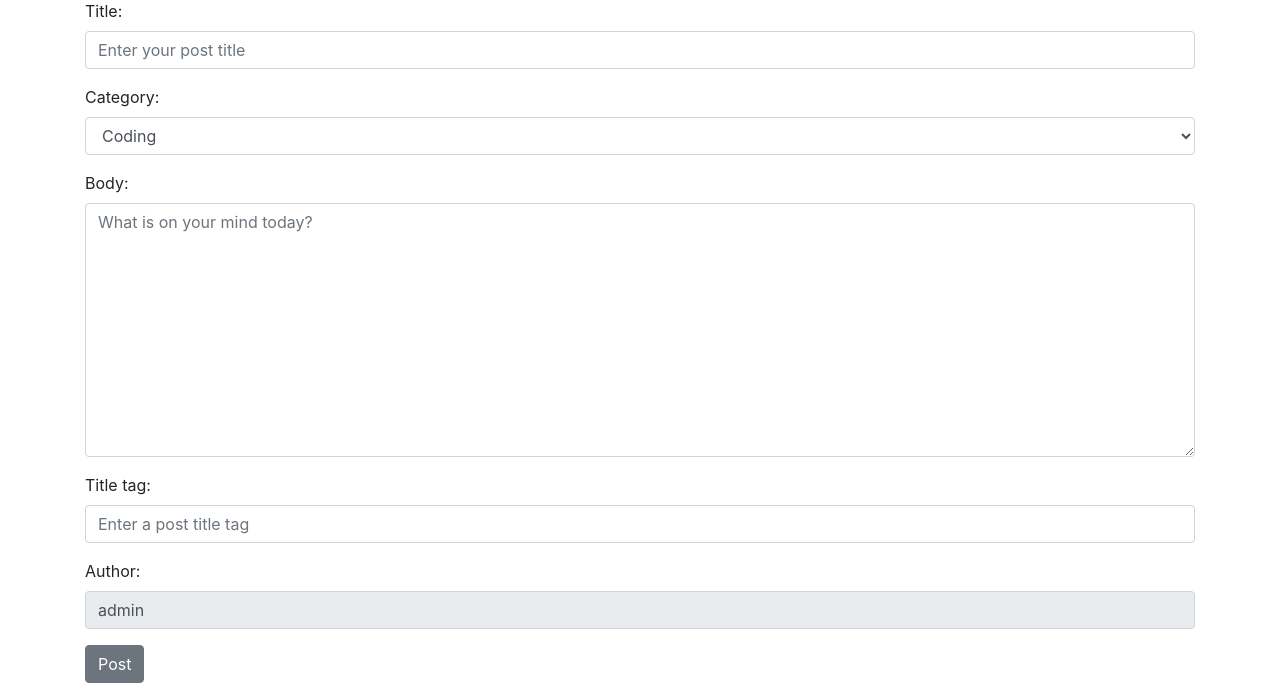
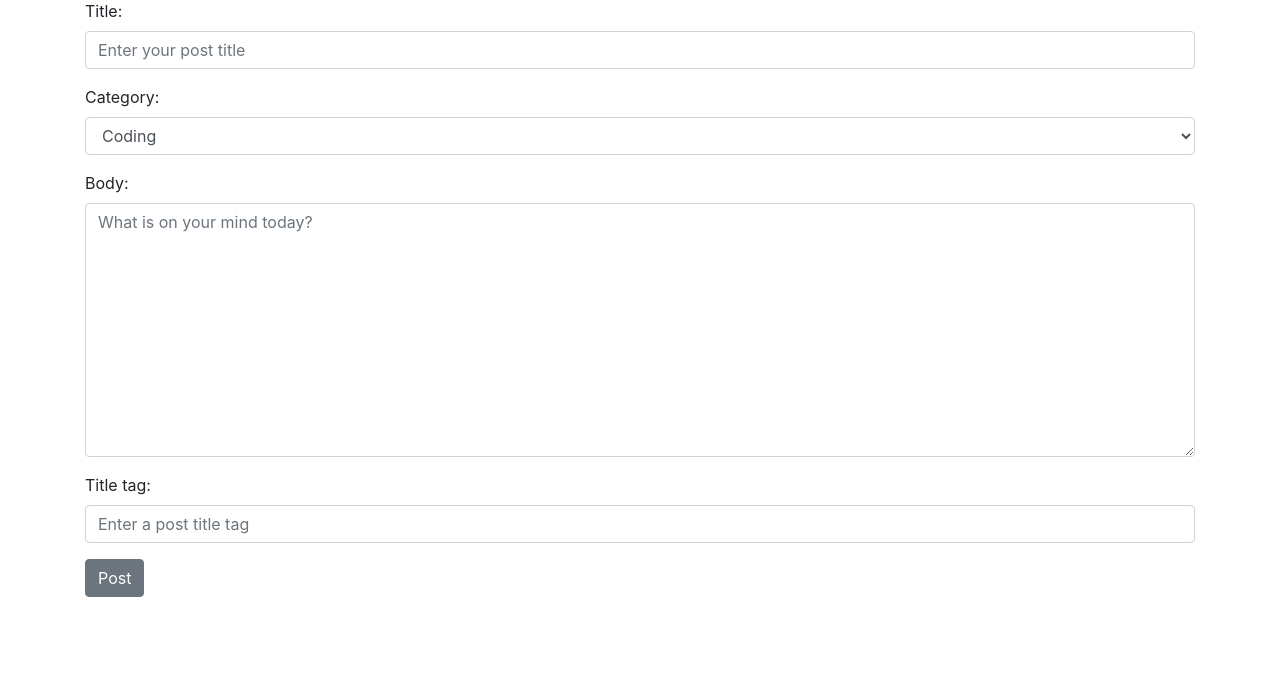
Before and after one commit to josephjz/ablog, a Django app: page /add_post/ in a window 1280 px wide. Shown: the part 185-884 px from the top of the page. After the commit the page ends 782 px from the top, so only its background shows below. Run offline with Django 3.2, Linux system fonts and the light colour scheme; a user stored in the database is signed in; some libraries are stand-ins or nearby versions.

Commit message:
video 17 up and running

```diff
--- a/tutorialblog/forms.py
+++ b/tutorialblog/forms.py
@@ -43,7 +43,7 @@ class PostForm(forms.ModelForm):
             'title_tag': forms.TextInput(attrs={'class':'form-control', 'placeholder':'Enter a post title tag'}),
             #'author_deleted': forms.Select(attrs={'class':'form-control'}), # this is a drop down, aka select drop down
             #'author': forms.TextInput(attrs={'class':'form-control','value':'','id':'elder','type':'hidden'}), # we add and id for this textbox to write some javascript with it in add post page
-            'author': forms.TextInput(attrs={'class':'form-control','readonly':'readonly','id':'elder'}), # we add and id for this textbox to write some javascript with it in add post page
+            'author': forms.TextInput(attrs={'class':'form-control', 'value':'', 'type':'hidden','id':'elder'}), # we add and id for this textbox to write some javascript with it in add post page, it is a css id
             'category': forms.Select(choices = choice_list, attrs={'class':'form-control'}), # these are hard coded choices; would get error if you put attrs first
             'body': forms.Textarea(attrs={'class':'form-control', 'placeholder':'What is on your mind today?'}), # this is a body, which is a text area
         }
--- a/tutorialblog/templates/add_post.html
+++ b/tutorialblog/templates/add_post.html
@@ -37,10 +37,9 @@ Add Blog Post
     </div>
 
     <script>   // in here is the javascript block
-        var name = "{{ user.username }}";
+        var name = "{{ user.id }}";
         document.getElementById("elder").value = name;
     </script>
-
 
 <!-- if not logged in, all the edit page is hidden -->
 {% else %}
--- a/tutorialblog/urls.py
+++ b/tutorialblog/urls.py
@@ -27,6 +27,7 @@ urlpatterns = [
 
     # now we need class based views urls
     path('', HomeView.as_view(), name = "home"), # home page
+
     path('article/<int:pk>', ArticleDetailView.as_view(), name = "article-detail"),   # BIG NOTE: each blog post has its own primary key, makes every post unique
     path('add_post/', AddPostView.as_view(), name = "add-post"),
     path('article/edit/<int:pk>', UpdatePostView.as_view(), name = "update-post"),
```
Also changed, not shown: members/templates/registration/register.html (+9 -0 lines), db.sqlite3.
